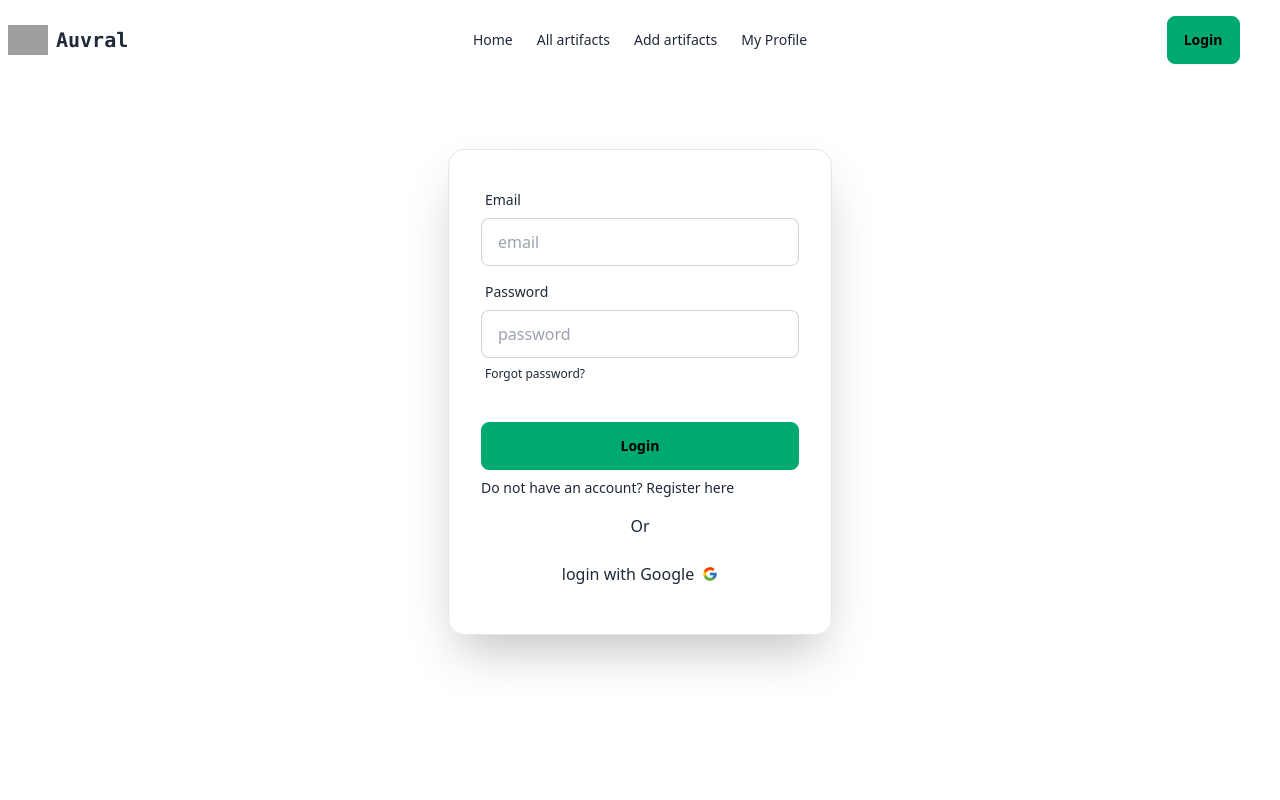
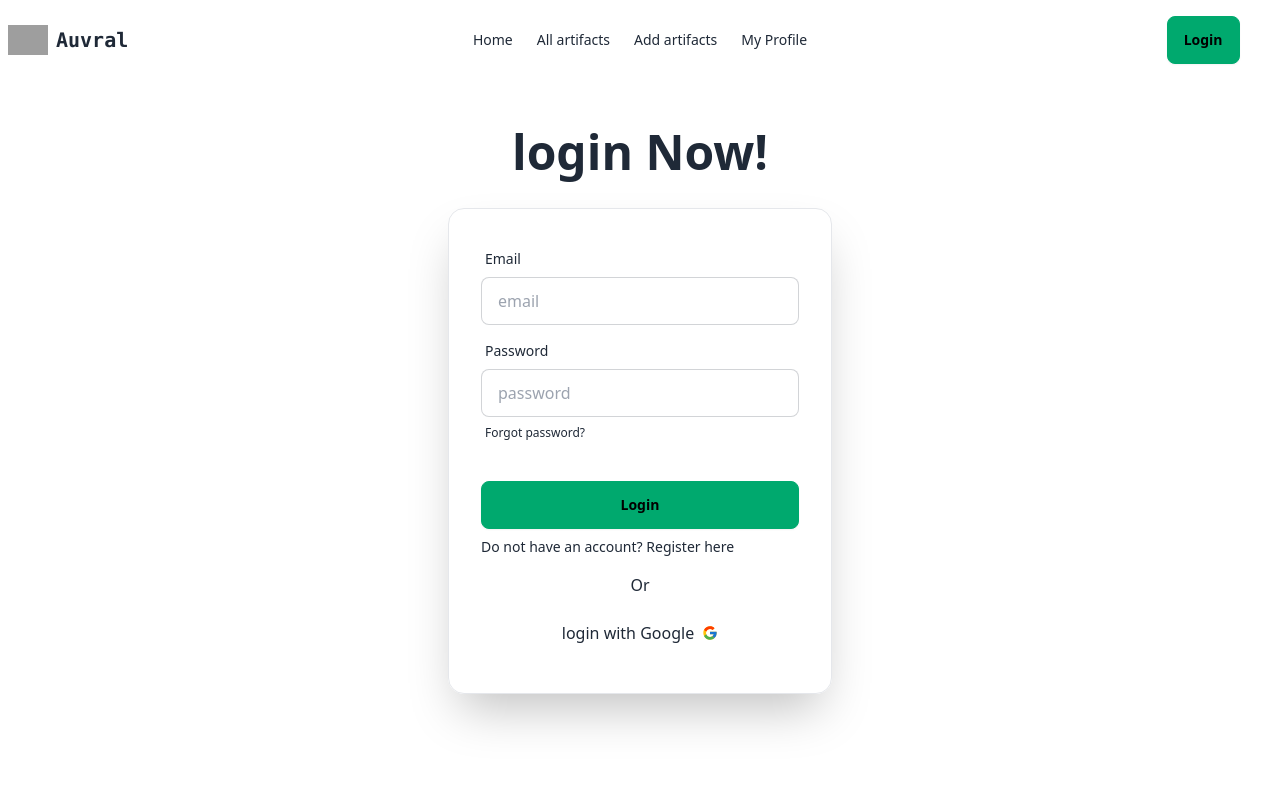
Before and after one commit to khbmh/auvral-client, a React (Vite) app: page /login in a window 1280 px wide. Shown: the top 800 px of the page. Built offline with nearby package versions, Linux system fonts and the light colour scheme; no server answers; grey boxes are pictures that could not be loaded.

Commit message:
login and register title added

```diff
--- a/src/components/pages/Login.jsx
+++ b/src/components/pages/Login.jsx
@@ -30,7 +30,10 @@ function Login() {
       });
   };
   return (
-    <div className="flex flex-col my-8 items-center justify-center min-h-[70vh]">
+    <div className="flex flex-col my-4 items-center justify-center min-h-[70vh]">
+      <h1 className="text-3xl lg:text-5xl text-center font-bold my-8">
+        login Now!
+      </h1>
       <div className="card border mid w-full max-w-sm shrink-0 shadow-2xl">
         <form className="card-body" onSubmit={handleLogin}>
           <div className="form-control">
--- a/src/components/pages/Register.jsx
+++ b/src/components/pages/Register.jsx
@@ -43,6 +43,11 @@ function Register() {
   };
   return (
     <div className="flex flex-col items-center justify-center min-h-[80vh] pb-16">
+
+<h1 className="text-3xl lg:text-5xl text-center font-bold my-8">
+        Register for Auvral!
+      </h1>
+
       <div className="card mid w-full max-w-sm shrink-0 shadow-2xl">
         <form className="card-body" onSubmit={handleRegister}>
           <div className="form-control">
```
